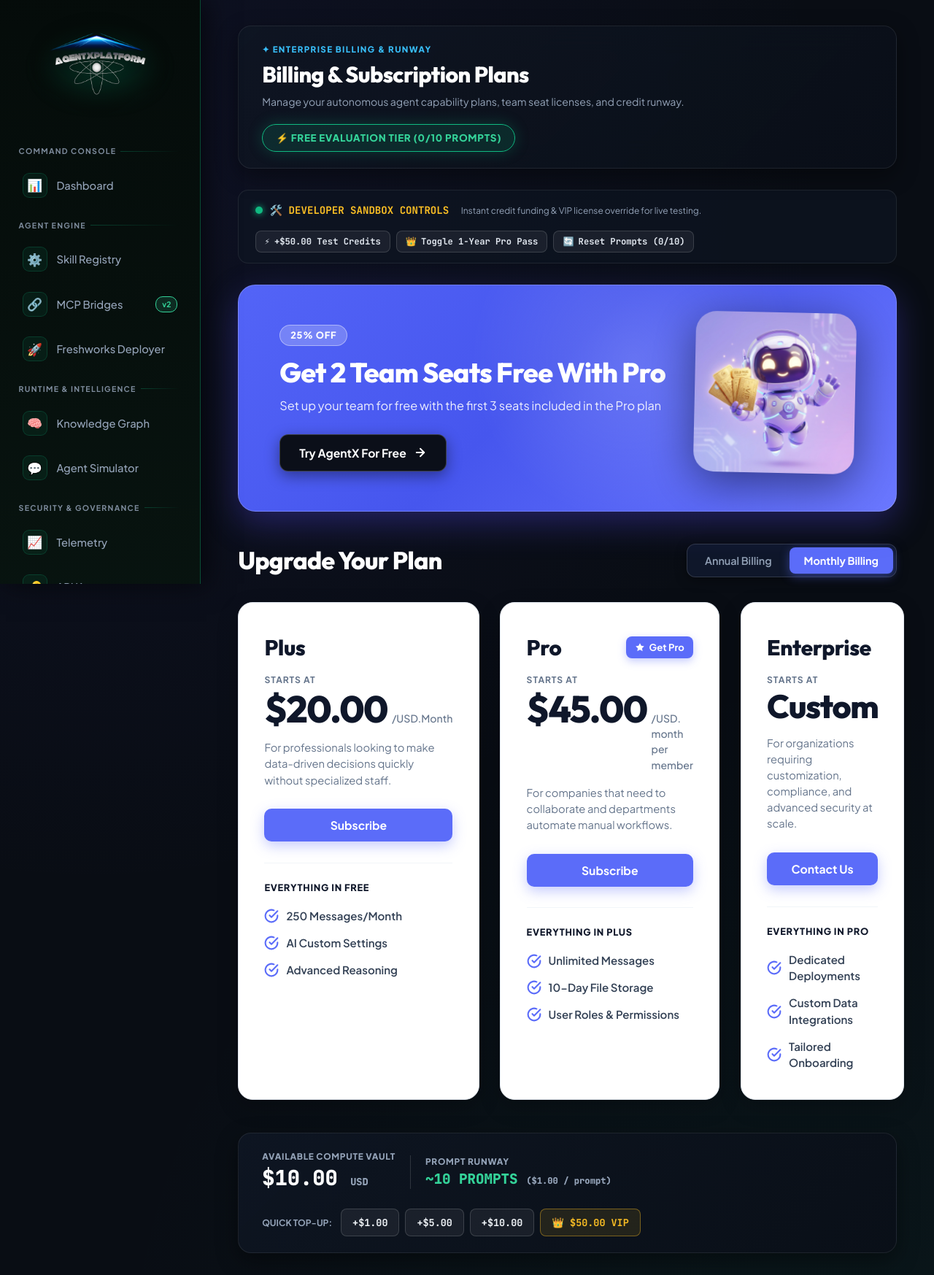
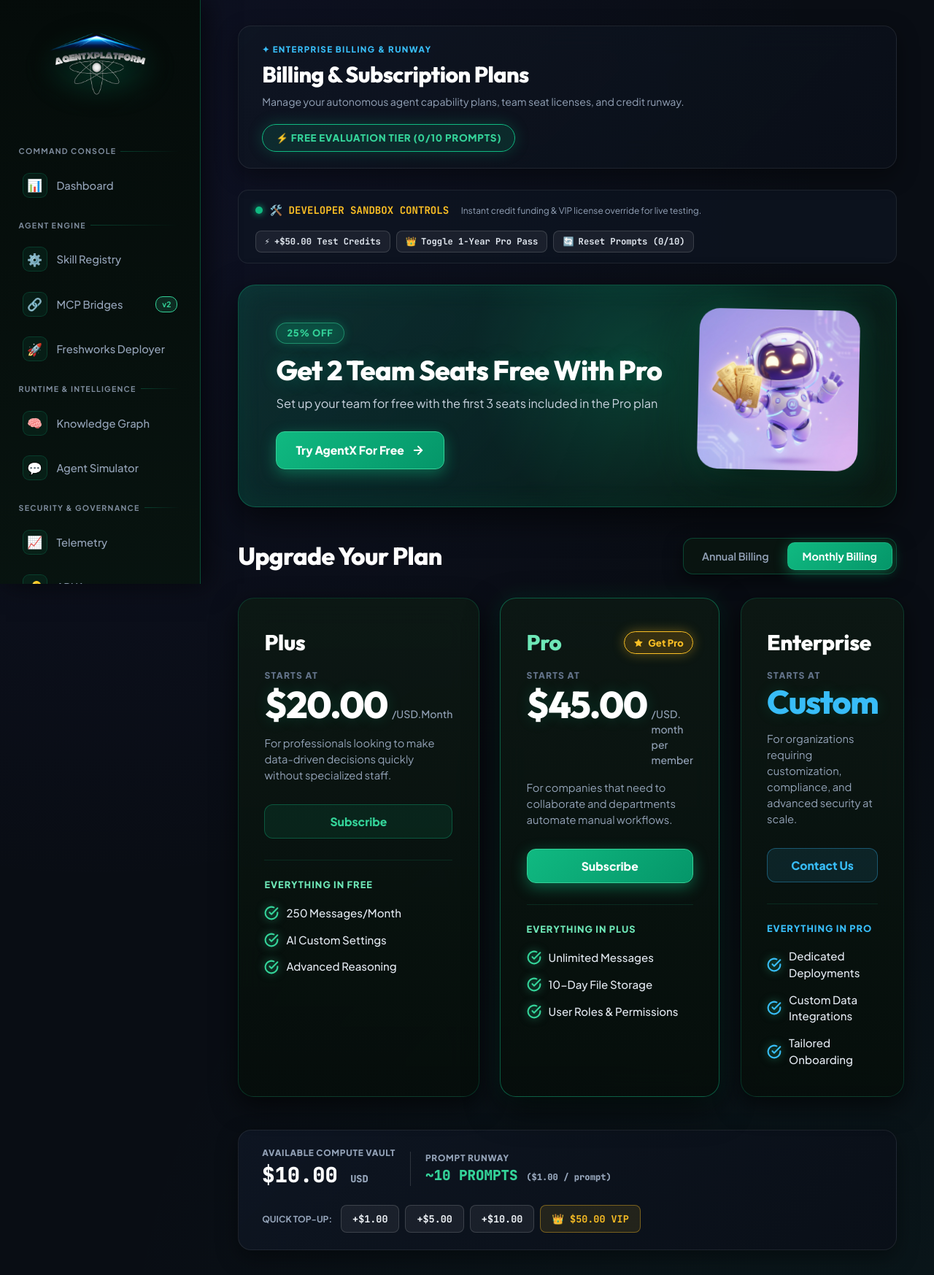
Before and after one commit to radhu442/agentX-platform, a Flask app: page /billing in a window 1280 px wide. Shown: the top 1747 px of the page at 73% size. Run offline with Flask 3, Linux system fonts and the light colour scheme; a user stored in the database is signed in; data comes from the database, SQL or seed files in the repository; data that the repository does not hold is empty.

Commit message:
Revamp billing page theme to match dark cybernetic emerald / deep-space neon aesthetic

```diff
--- a/templates/billing.html
+++ b/templates/billing.html
@@ -222,20 +222,21 @@
     }
 
     /* ══════════════════════════════════════════════════════════════════════
-       REFERENCE DESIGN COMPONENT 1: TOP PROMOTION HERO BANNER
+       REFERENCE DESIGN COMPONENT 1: TOP PROMOTION HERO BANNER (DARK CYBER)
        ══════════════════════════════════════════════════════════════════════ */
     .promo-hero-banner {
-      background: linear-gradient(135deg, #5364f7 0%, #4656ee 45%, #6a77ff 100%);
+      background: linear-gradient(135deg, rgba(16, 185, 129, 0.18) 0%, rgba(6, 78, 59, 0.35) 45%, rgba(10, 22, 17, 0.95) 100%);
       border-radius: 24px;
-      padding: 2.8rem 3.5rem;
+      padding: 2.6rem 3.2rem;
       margin-bottom: 2.6rem;
       display: flex;
       justify-content: space-between;
       align-items: center;
       position: relative;
       overflow: hidden;
-      box-shadow: 0 16px 45px rgba(79, 70, 229, 0.35);
-      border: 1px solid rgba(255, 255, 255, 0.2);
+      box-shadow: 0 16px 45px rgba(0, 0, 0, 0.6), inset 0 0 35px rgba(16, 185, 129, 0.08);
+      border: 1px solid rgba(16, 185, 129, 0.35);
+      backdrop-filter: blur(20px);
     }
     .promo-hero-banner::before {
       content: '';
@@ -244,7 +245,7 @@
       right: 15%;
       width: 450px;
       height: 450px;
-      background: radial-gradient(circle, rgba(255, 255, 255, 0.15) 0%, transparent 70%);
+      background: radial-gradient(circle, rgba(16, 185, 129, 0.2) 0%, transparent 70%);
       border-radius: 50%;
       pointer-events: none;
     }
@@ -254,9 +255,9 @@
     }
     .promo-discount-badge {
       display: inline-block;
-      background: rgba(255, 255, 255, 0.22);
-      border: 1px solid rgba(255, 255, 255, 0.4);
-      color: #ffffff;
+      background: rgba(16, 185, 129, 0.16);
+      border: 1px solid rgba(52, 211, 153, 0.5);
+      color: #34d399;
       font-size: 0.8rem;
       font-weight: 800;
       padding: 4px 14px;
@@ -264,6 +265,7 @@
       letter-spacing: 0.06em;
       margin-bottom: 14px;
       backdrop-filter: blur(10px);
+      box-shadow: 0 0 14px rgba(16, 185, 129, 0.3);
     }
     .promo-title {
       font-family: var(--font-display);
@@ -273,34 +275,35 @@
       margin: 0 0 10px;
       line-height: 1.22;
       letter-spacing: -0.02em;
+      text-shadow: 0 0 24px rgba(16, 185, 129, 0.25);
     }
     .promo-sub {
-      color: rgba(255, 255, 255, 0.9);
+      color: #cbd5e1;
       font-size: 1.02rem;
       margin: 0 0 26px;
       line-height: 1.5;
     }
     .promo-cta-btn {
-      background: #0b0f19;
+      background: linear-gradient(135deg, #10b981 0%, #059669 100%);
       color: #ffffff;
       text-decoration: none;
       padding: 13px 26px;
       border-radius: 12px;
       font-size: 0.98rem;
-      font-weight: 700;
+      font-weight: 800;
       display: inline-flex;
       align-items: center;
       gap: 10px;
-      border: 1px solid rgba(255, 255, 255, 0.2);
-      box-shadow: 0 6px 20px rgba(0, 0, 0, 0.4);
+      border: 1px solid #34d399;
+      box-shadow: 0 6px 20px rgba(16, 185, 129, 0.45);
       transition: all 0.25s cubic-bezier(0.4, 0, 0.2, 1);
       cursor: pointer;
     }
     .promo-cta-btn:hover {
-      background: #172033;
+      background: linear-gradient(135deg, #34d399 0%, #10b981 100%);
       transform: translateY(-2px);
-      box-shadow: 0 10px 28px rgba(0, 0, 0, 0.6);
-      color: #38bdf8;
+      box-shadow: 0 10px 30px rgba(16, 185, 129, 0.7);
+      color: #ffffff;
     }
 
     .promo-right {
@@ -321,7 +324,7 @@
       height: 100%;
       object-fit: contain;
       border-radius: 28px;
-      filter: drop-shadow(0 14px 30px rgba(0, 0, 0, 0.45));
+      filter: drop-shadow(0 14px 30px rgba(0, 0, 0, 0.6)) drop-shadow(0 0 20px rgba(16, 185, 129, 0.35));
     }
     @keyframes floatMascot {
       0%, 100% { transform: translateY(0px) rotate(0deg); }
@@ -348,13 +351,14 @@
       letter-spacing: -0.02em;
     }
     .billing-switcher-pill {
-      background: #0f172a;
-      border: 1px solid rgba(255, 255, 255, 0.14);
-      padding: 4px;
-      border-radius: 12px;
+      background: rgba(10, 22, 17, 0.9);
+      border: 1px solid rgba(16, 185, 129, 0.3);
+      padding: 5px;
+      border-radius: 14px;
       display: inline-flex;
-      gap: 4px;
-      box-shadow: 0 4px 16px rgba(0, 0, 0, 0.35);
+      gap: 5px;
+      box-shadow: 0 8px 24px rgba(0, 0, 0, 0.5);
+      backdrop-filter: blur(14px);
     }
     .billing-switch-btn {
       background: transparent;
@@ -364,22 +368,24 @@
       font-size: 0.9rem;
       font-weight: 600;
       padding: 9px 20px;
-      border-radius: 8px;
+      border-radius: 10px;
       cursor: pointer;
-      transition: all 0.2s cubic-bezier(0.4, 0, 0.2, 1);
+      transition: all 0.22s cubic-bezier(0.4, 0, 0.2, 1);
     }
     .billing-switch-btn.active {
-      background: #5b6cf9;
+      background: linear-gradient(135deg, #10b981 0%, #059669 100%);
       color: #ffffff;
       font-weight: 700;
-      box-shadow: 0 4px 14px rgba(91, 108, 249, 0.45);
+      box-shadow: 0 4px 18px rgba(16, 185, 129, 0.45);
+      border: 1px solid rgba(52, 211, 153, 0.4);
     }
     .billing-switch-btn:hover:not(.active) {
       color: #ffffff;
+      background: rgba(16, 185, 129, 0.08);
     }
 
     /* ══════════════════════════════════════════════════════════════════════
-       REFERENCE DESIGN COMPONENT 3: THREE CLEAN PRICING CARDS
+       REFERENCE DESIGN COMPONENT 3: THREE CLEAN PRICING CARDS (DARK CYBER)
        ══════════════════════════════════════════════════════════════════════ */
     .modern-pricing-grid {
       display: grid;
@@ -395,21 +401,22 @@
     }
 
     .modern-plan-card {
-      background: #ffffff;
-      border: 1px solid #e2e8f0;
-      border-radius: 20px;
+      background: linear-gradient(180deg, rgba(13, 26, 20, 0.85) 0%, rgba(6, 14, 11, 0.95) 100%);
+      border: 1px solid rgba(16, 185, 129, 0.22);
+      border-radius: 22px;
       padding: 2.4rem 2.2rem;
       display: flex;
       flex-direction: column;
-      color: #0f172a;
-      box-shadow: 0 10px 30px rgba(0, 0, 0, 0.2);
+      color: #f8fafc;
+      box-shadow: 0 12px 35px rgba(0, 0, 0, 0.6);
       transition: all 0.3s cubic-bezier(0.4, 0, 0.2, 1);
       position: relative;
+      backdrop-filter: blur(20px);
     }
     .modern-plan-card:hover {
       transform: translateY(-6px);
-      box-shadow: 0 20px 45px rgba(91, 108, 249, 0.25);
-      border-color: #5b6cf9;
+      box-shadow: 0 20px 45px rgba(0, 0, 0, 0.8), 0 0 30px rgba(16, 185, 129, 0.25);
+      border-color: rgba(16, 185, 129, 0.55);
     }
 
     .card-top-row {
@@ -422,7 +429,7 @@
       font-family: var(--font-display);
       font-size: 1.85rem;
       font-weight: 800;
-      color: #0f172a;
+      color: #ffffff;
       margin-bottom: 0.8rem;
       letter-spacing: -0.01em;
     }
@@ -430,23 +437,24 @@
       margin-bottom: 0;
     }
     .pro-badge-tag {
-      background: #5b6cf9;
-      color: #ffffff;
+      background: rgba(245, 158, 11, 0.18);
+      border: 1px solid #fbbf24;
+      color: #fbbf24;
       font-size: 0.82rem;
-      font-weight: 700;
+      font-weight: 800;
       padding: 5px 12px;
-      border-radius: 8px;
+      border-radius: 20px;
       display: inline-flex;
       align-items: center;
       gap: 4px;
-      box-shadow: 0 4px 12px rgba(91, 108, 249, 0.35);
+      box-shadow: 0 0 16px rgba(251, 191, 36, 0.35);
     }
 
     .card-starts-at {
       font-size: 0.76rem;
-      font-weight: 700;
+      font-weight: 800;
       color: #64748b;
-      letter-spacing: 0.08em;
+      letter-spacing: 0.1em;
       text-transform: uppercase;
       margin-bottom: 6px;
     }
@@ -461,18 +469,19 @@
       font-family: var(--font-display);
       font-size: 3.2rem;
       font-weight: 800;
-      color: #0f172a;
+      color: #ffffff;
       letter-spacing: -0.03em;
       line-height: 1;
+      text-shadow: 0 0 20px rgba(16, 185, 129, 0.2);
     }
     .card-price-period {
       font-size: 0.88rem;
-      color: #64748b;
+      color: #94a3b8;
       font-weight: 500;
     }
 
     .card-plan-description {
-      color: #64748b;
+      color: #94a3b8;
       font-size: 0.92rem;
       line-height: 1.5;
       margin: 0 0 1.8rem;
@@ -481,35 +490,61 @@
 
     .card-subscribe-btn {
       width: 100%;
-      background: #5b6cf9;
+      background: linear-gradient(135deg, #10b981 0%, #059669 100%);
       color: #ffffff;
-      border: none;
+      border: 1px solid #34d399;
       padding: 13px 20px;
-      border-radius: 10px;
+      border-radius: 12px;
       font-size: 0.98rem;
-      font-weight: 700;
+      font-weight: 800;
       font-family: var(--font-family);
       cursor: pointer;
-      box-shadow: 0 6px 18px rgba(91, 108, 249, 0.35);
+      box-shadow: 0 6px 20px rgba(16, 185, 129, 0.45);
       transition: all 0.22s cubic-bezier(0.4, 0, 0.2, 1);
       margin-bottom: 1.8rem;
     }
     .card-subscribe-btn:hover {
-      background: #4656ee;
+      background: linear-gradient(135deg, #34d399 0%, #10b981 100%);
       transform: translateY(-2px);
-      box-shadow: 0 8px 24px rgba(91, 108, 249, 0.5);
+      box-shadow: 0 10px 28px rgba(16, 185, 129, 0.7);
+    }
+
+    .card-subscribe-btn-outline {
+      background: rgba(16, 185, 129, 0.1);
+      border: 1px solid rgba(16, 185, 129, 0.35);
+      color: #34d399;
+      box-shadow: none;
+    }
+    .card-subscribe-btn-outline:hover {
+      background: rgba(16, 185, 129, 0.22);
+      border-color: #10b981;
+      color: #ffffff;
+      box-shadow: 0 0 20px rgba(16, 185, 129, 0.35);
+    }
+
+    .card-subscribe-btn-cyan {
+      background: rgba(56, 189, 248, 0.1);
+      border: 1px solid rgba(56, 189, 248, 0.35);
+      color: #38bdf8;
+      box-shadow: none;
+    }
+    .card-subscribe-btn-cyan:hover {
+      background: rgba(56, 189, 248, 0.22);
+      border-color: #38bdf8;
+      color: #ffffff;
+      box-shadow: 0 0 20px rgba(56, 189, 248, 0.35);
     }
 
     .card-plan-divider {
       height: 1px;
-      background: #f1f5f9;
+      background: rgba(16, 185, 129, 0.15);
       margin-bottom: 1.5rem;
     }
     .card-section-label {
       font-size: 0.8rem;
       font-weight: 800;
-      color: #0f172a;
-      letter-spacing: 0.06em;
+      color: #6ee7b7;
+      letter-spacing: 0.08em;
       text-transform: uppercase;
       margin-bottom: 1.1rem;
     }
@@ -526,9 +561,9 @@
       display: flex;
       align-items: center;
       gap: 10px;
-      color: #334155;
+      color: #e2e8f0;
       font-size: 0.94rem;
-      font-weight: 600;
+      font-weight: 500;
     }
     .feat-check-icon {
       width: 20px;
@@ -536,7 +571,8 @@
       display: inline-flex;
       align-items: center;
       justify-content: center;
-      color: #5b6cf9;
+      color: #34d399;
+      filter: drop-shadow(0 0 6px rgba(52, 211, 153, 0.6));
       flex-shrink: 0;
     }
 
@@ -866,7 +902,7 @@
         <p class="card-plan-description">
           For professionals looking to make data-driven decisions quickly without specialized staff.
         </p>
-        <button type="button" class="card-subscribe-btn" onclick="handlePlusSubscribe()">
+        <button type="button" class="card-subscribe-btn card-subscribe-btn-outline" onclick="handlePlusSubscribe()">
           Subscribe
         </button>
 
@@ -875,19 +911,19 @@
         <ul class="card-feature-list">
           <li>
             <span class="feat-check-icon">
-              <svg width="20" height="20" viewBox="0 0 24 24" fill="none" stroke="#5b6cf9" stroke-width="2.5" stroke-linecap="round" stroke-linejoin="round"><path d="M22 11.08V12a10 10 0 1 1-5.93-9.14"></path><polyline points="22 4 12 14.01 9 11.01"></polyline></svg>
+              <svg width="20" height="20" viewBox="0 0 24 24" fill="none" stroke="#34d399" stroke-width="2.5" stroke-linecap="round" stroke-linejoin="round"><path d="M22 11.08V12a10 10 0 1 1-5.93-9.14"></path><polyline points="22 4 12 14.01 9 11.01"></polyline></svg>
             </span>
             <span>250 Messages/Month</span>
           </li>
           <li>
             <span class="feat-check-icon">
-              <svg width="20" height="20" viewBox="0 0 24 24" fill="none" stroke="#5b6cf9" stroke-width="2.5" stroke-linecap="round" stroke-linejoin="round"><path d="M22 11.08V12a10 10 0 1 1-5.93-9.14"></path><polyline points="22 4 12 14.01 9 11.01"></polyline></svg>
+              <svg width="20" height="20" viewBox="0 0 24 24" fill="none" stroke="#34d399" stroke-width="2.5" stroke-linecap="round" stroke-linejoin="round"><path d="M22 11.08V12a10 10 0 1 1-5.93-9.14"></path><polyline points="22 4 12 14.01 9 11.01"></polyline></svg>
             </span>
             <span>AI Custom Settings</span>
           </li>
           <li>
             <span class="feat-check-icon">
-              <svg width="20" height="20" viewBox="0 0 24 24" fill="none" stroke="#5b6cf9" stroke-width="2.5" stroke-linecap="round" stroke-linejoin="round"><path d="M22 11.08V12a10 10 0 1 1-5.93-9.14"></path><polyline points="22 4 12 14.01 9 11.01"></polyline></svg>
+              <svg width="20" height="20" viewBox="0 0 24 24" fill="none" stroke="#34d399" stroke-width="2.5" stroke-linecap="round" stroke-linejoin="round"><path d="M22 11.08V12a10 10 0 1 1-5.93-9.14"></path><polyline points="22 4 12 14.01 9 11.01"></polyline></svg>
             </span>
             <span>Advanced Reasoning</span>
           </li>
@@ -895,9 +931,9 @@
       </div>
 
       <!-- Card 2: Pro (Featured with Get Pro Badge) -->
-      <div class="modern-plan-card">
+      <div class="modern-plan-card" style="border-color: rgba(16, 185, 129, 0.45); box-shadow: 0 16px 45px rgba(0, 0, 0, 0.7), 0 0 30px rgba(16, 185, 129, 0.15);">
         <div class="card-top-row">
-          <div class="card-plan-title">Pro</div>
+          <div class="card-plan-title" style="color: #6ee7b7;">Pro</div>
           <div class="pro-badge-tag">
             <svg width="14" height="14" viewBox="0 0 24 24" fill="currentColor" style="margin-right:2px;"><path d="M12 2L15.09 8.26L22 9.27L17 14.14L18.18 21.02L12 17.77L5.82 21.02L7 14.14L2 9.27L8.91 8.26L12 2Z"/></svg>
             Get Pro
@@ -920,19 +956,19 @@
         <ul class="card-feature-list">
           <li>
             <span class="feat-check-icon">
-              <svg width="20" height="20" viewBox="0 0 24 24" fill="none" stroke="#5b6cf9" stroke-width="2.5" stroke-linecap="round" stroke-linejoin="round"><path d="M22 11.08V12a10 10 0 1 1-5.93-9.14"></path><polyline points="22 4 12 14.01 9 11.01"></polyline></svg>
+              <svg width="20" height="20" viewBox="0 0 24 24" fill="none" stroke="#34d399" stroke-width="2.5" stroke-linecap="round" stroke-linejoin="round"><path d="M22 11.08V12a10 10 0 1 1-5.93-9.14"></path><polyline points="22 4 12 14.01 9 11.01"></polyline></svg>
             </span>
             <span>Unlimited Messages</span>
           </li>
           <li>
             <span class="feat-check-icon">
-              <svg width="20" height="20" viewBox="0 0 24 24" fill="none" stroke="#5b6cf9" stroke-width="2.5" stroke-linecap="round" stroke-linejoin="round"><path d="M22 11.08V12a10 10 0 1 1-5.93-9.14"></path><polyline points="22 4 12 14.01 9 11.01"></polyline></svg>
+              <svg width="20" height="20" viewBox="0 0 24 24" fill="none" stroke="#34d399" stroke-width="2.5" stroke-linecap="round" stroke-linejoin="round"><path d="M22 11.08V12a10 10 0 1 1-5.93-9.14"></path><polyline points="22 4 12 14.01 9 11.01"></polyline></svg>
             </span>
             <span>10-Day File Storage</span>
           </li>
           <li>
             <span class="feat-check-icon">
-              <svg width="20" height="20" viewBox="0 0 24 24" fill="none" stroke="#5b6cf9" stroke-width="2.5" stroke-linecap="round" stroke-linejoin="round"><path d="M22 11.08V12a10 10 0 1 1-5.93-9.14"></path><polyline points="22 4 12 14.01 9 11.01"></polyline></svg>
+              <svg width="20" height="20" viewBox="0 0 24 24" fill="none" stroke="#34d399" stroke-width="2.5" stroke-linecap="round" stroke-linejoin="round"><path d="M22 11.08V12a10 10 0 1 1-5.93-9.14"></path><polyline points="22 4 12 14.01 9 11.01"></polyline></svg>
             </span>
             <span>User Roles &amp; Permissions</span>
           </li>
@@ -944,33 +980,33 @@
         <div class="card-plan-title">Enterprise</div>
         <div class="card-starts-at">STARTS AT</div>
         <div class="card-price-display">
-          <span class="card-price-val" style="font-size:2.8rem;">Custom</span>
+          <span class="card-price-val" style="font-size:2.8rem; color: #38bdf8;">Custom</span>
         </div>
         <p class="card-plan-description">
           For organizations requiring customization, compliance, and advanced security at scale.
         </p>
-        <button type="button" class="card-subscribe-btn" onclick="openEnterpriseModal()">
+        <button type="button" class="card-subscribe-btn card-subscribe-btn-cyan" onclick="openEnterpriseModal()">
           Contact Us
         </button>
 
         <div class="card-plan-divider"></div>
-        <div class="card-section-label">EVERYTHING IN PRO</div>
+        <div class="card-section-label" style="color: #38bdf8;">EVERYTHING IN PRO</div>
         <ul class="card-feature-list">
           <li>
             <span class="feat-check-icon">
-              <svg width="20" height="20" viewBox="0 0 24 24" fill="none" stroke="#5b6cf9" stroke-width="2.5" stroke-linecap="round" stroke-linejoin="round"><path d="M22 11.08V12a10 10 0 1 1-5.93-9.14"></path><polyline points="22 4 12 14.01 9 11.01"></polyline></svg>
+              <svg width="20" height="20" viewBox="0 0 24 24" fill="none" stroke="#38bdf8" stroke-width="2.5" stroke-linecap="round" stroke-linejoin="round"><path d="M22 11.08V12a10 10 0 1 1-5.93-9.14"></path><polyline points="22 4 12 14.01 9 11.01"></polyline></svg>
             </span>
             <span>Dedicated Deployments</span>
           </li>
           <li>
             <span class="feat-check-icon">
-              <svg width="20" height="20" viewBox="0 0 24 24" fill="none" stroke="#5b6cf9" stroke-width="2.5" stroke-linecap="round" stroke-linejoin="round"><path d="M22 11.08V12a10 10 0 1 1-5.93-9.14"></path><polyline points="22 4 12 14.01 9 11.01"></polyline></svg>
+              <svg width="20" height="20" viewBox="0 0 24 24" fill="none" stroke="#38bdf8" stroke-width="2.5" stroke-linecap="round" stroke-linejoin="round"><path d="M22 11.08V12a10 10 0 1 1-5.93-9.14"></path><polyline points="22 4 12 14.01 9 11.01"></polyline></svg>
             </span>
             <span>Custom Data Integrations</span>
           </li>
           <li>
             <span class="feat-check-icon">
-              <svg width="20" height="20" viewBox="0 0 24 24" fill="none" stroke="#5b6cf9" stroke-width="2.5" stroke-linecap="round" stroke-linejoin="round"><path d="M22 11.08V12a10 10 0 1 1-5.93-9.14"></path><polyline points="22 4 12 14.01 9 11.01"></polyline></svg>
+              <svg width="20" height="20" viewBox="0 0 24 24" fill="none" stroke="#38bdf8" stroke-width="2.5" stroke-linecap="round" stroke-linejoin="round"><path d="M22 11.08V12a10 10 0 1 1-5.93-9.14"></path><polyline points="22 4 12 14.01 9 11.01"></polyline></svg>
             </span>
             <span>Tailored Onboarding</span>
           </li>
@@ -1209,7 +1245,7 @@
         <button type="button" onclick="closeEnterpriseModal()" style="background:rgba(255,255,255,0.08); border:1px solid rgba(255,255,255,0.2); color:#fff; padding:10px 20px; border-radius:10px; font-weight:700; cursor:pointer;">
           Close
         </button>
-        <button type="button" onclick="alert('Enterprise deployment consultation request logged! Our enterprise solutions lead will reach out within 2 hours.'); closeEnterpriseModal();" style="background:linear-gradient(135deg, #5b6cf9, #4656ee); border:none; color:#fff; padding:10px 22px; border-radius:10px; font-weight:700; cursor:pointer;">
+        <button type="button" onclick="alert('Enterprise deployment consultation request logged! Our enterprise solutions lead will reach out within 2 hours.'); closeEnterpriseModal();" style="background:linear-gradient(135deg, #0284c7, #0369a1); border:none; color:#fff; padding:10px 22px; border-radius:10px; font-weight:700; cursor:pointer; box-shadow:0 0 16px rgba(2,132,199,0.4);">
           Request Solutions Architecture Call
         </button>
       </div>
```
